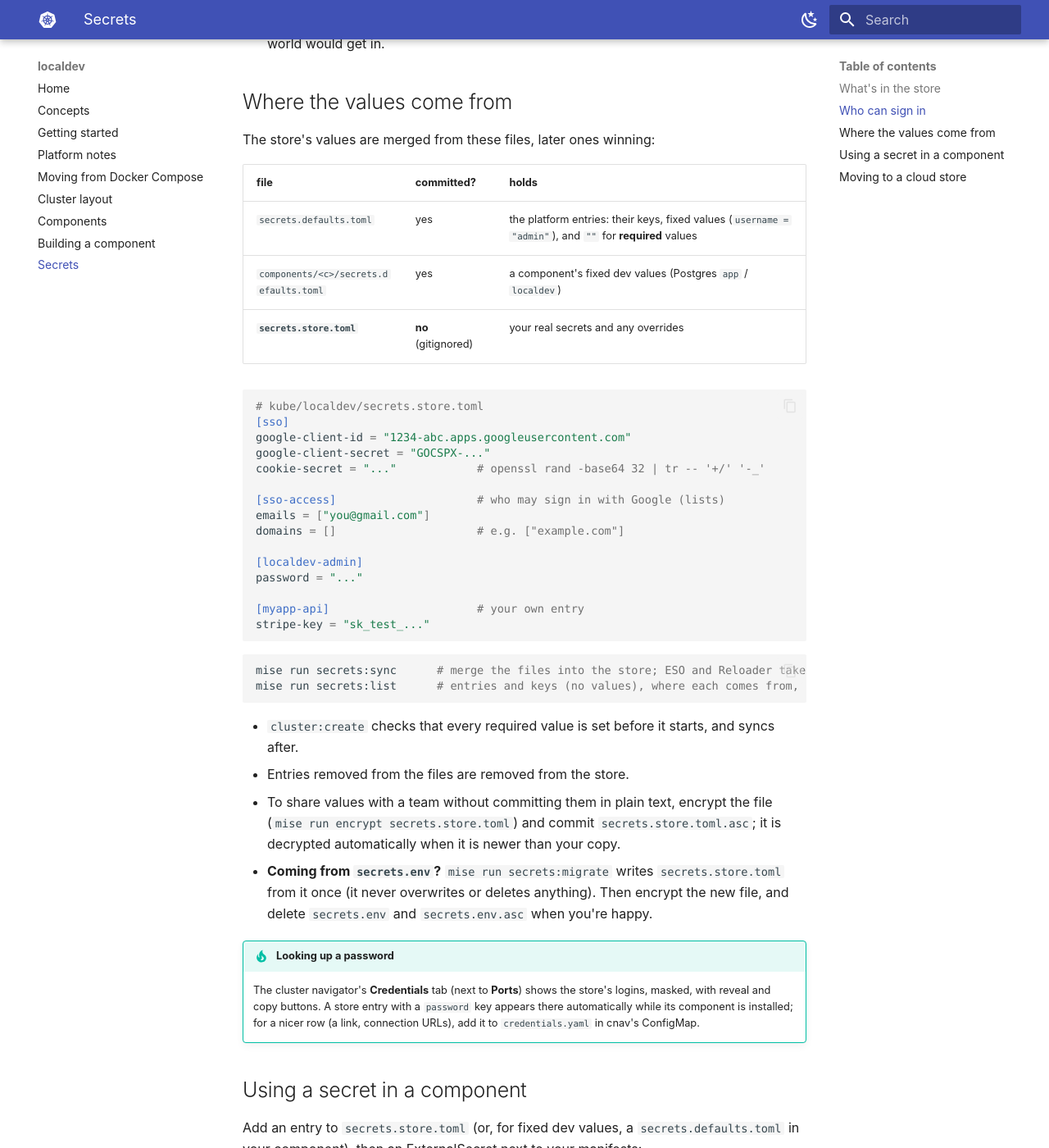
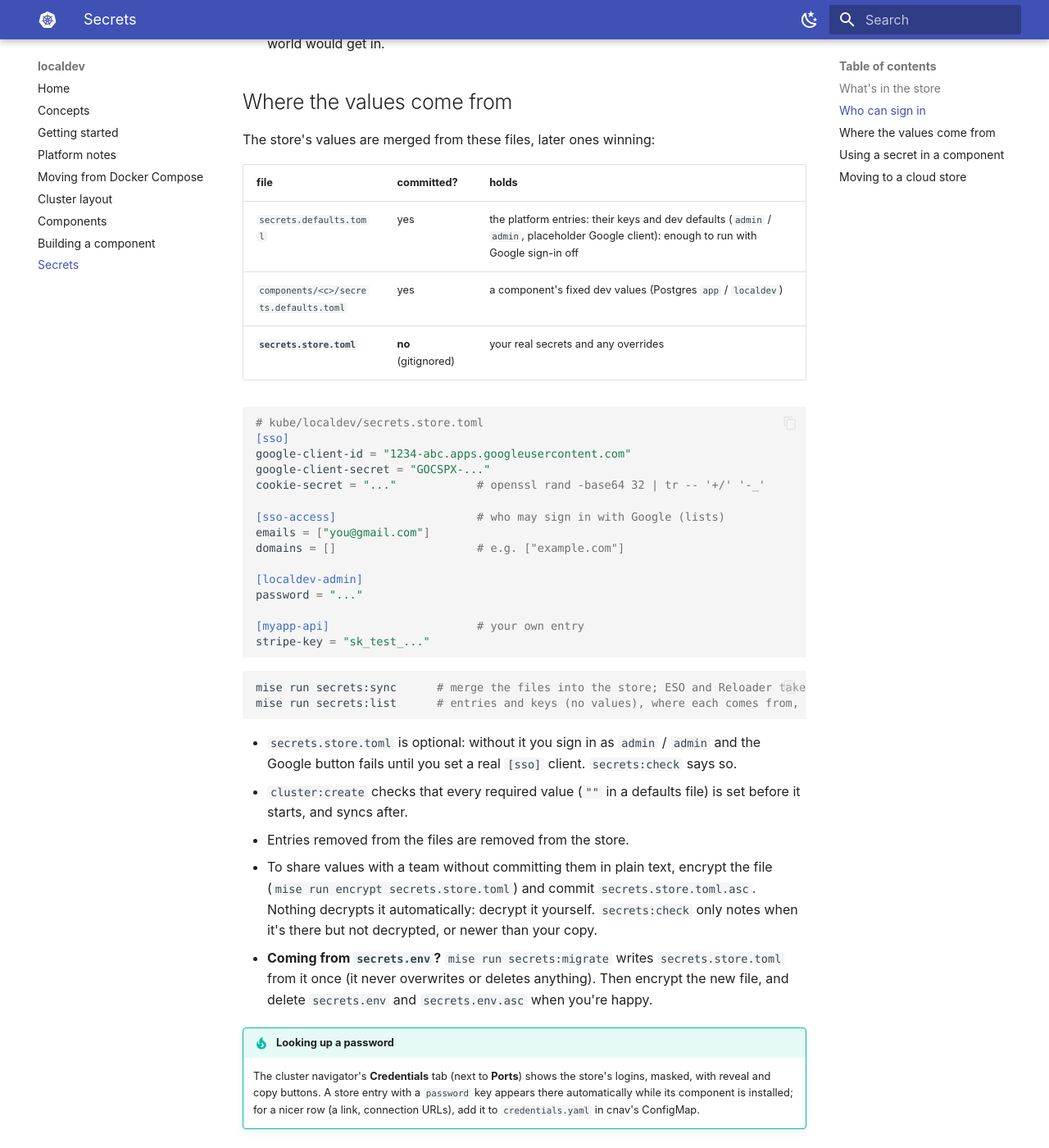
Before and after one commit to bemowski/localdev, an MkDocs documentation site: the page built from localdev/docs/content/secrets.md, in a window 1280 px wide and 1400 px high, scrolled down 1816 px. Shown: the whole window at 82% size. Built offline with MkDocs 1.6.1 and Material for MkDocs 9.7.7, drawn with Linux system fonts in a browser that asks for light colours.

Commit message:
remove dependence on secret encyrption

````diff
--- a/localdev/docs/content/secrets.md
+++ b/localdev/docs/content/secrets.md
@@ -56,7 +56,7 @@ The store's values are merged from these files, later ones winning:
 
 | file | committed? | holds |
 |---|---|---|
-| `secrets.defaults.toml` | yes | the platform entries: their keys, fixed values (`username = "admin"`), and `""` for **required** values |
+| `secrets.defaults.toml` | yes | the platform entries: their keys and dev defaults (`admin` / `admin`, placeholder Google client): enough to run with Google sign-in off |
 | `components/<c>/secrets.defaults.toml` | yes | a component's fixed dev values (Postgres `app` / `localdev`) |
 | **`secrets.store.toml`** | **no** (gitignored) | your real secrets and any overrides |
 
@@ -83,11 +83,15 @@ mise run secrets:sync      # merge the files into the store; ESO and Reloader ta
 mise run secrets:list      # entries and keys (no values), where each comes from, ExternalSecret status
 ```
 
-- `cluster:create` checks that every required value is set before it starts, and syncs after.
+- `secrets.store.toml` is optional: without it you sign in as `admin` / `admin` and the Google button
+  fails until you set a real `[sso]` client. `secrets:check` says so.
+- `cluster:create` checks that every required value (`""` in a defaults file) is set before it
+  starts, and syncs after.
 - Entries removed from the files are removed from the store.
 - To share values with a team without committing them in plain text, encrypt the file
-  (`mise run encrypt secrets.store.toml`) and commit `secrets.store.toml.asc`; it is decrypted
-  automatically when it is newer than your copy.
+  (`mise run encrypt secrets.store.toml`) and commit `secrets.store.toml.asc`. Nothing decrypts it
+  automatically: decrypt it yourself. `secrets:check` only notes when it's there but not decrypted,
+  or newer than your copy.
 - **Coming from `secrets.env`?** `mise run secrets:migrate` writes `secrets.store.toml` from it once
   (it never overwrites or deletes anything). Then encrypt the new file, and delete `secrets.env` and
   `secrets.env.asc` when you're happy.
````
Also changed, not shown: localdev/docs/content/getting-started.md (+3 -3 lines), localdev/readme.md, 3 other files.
